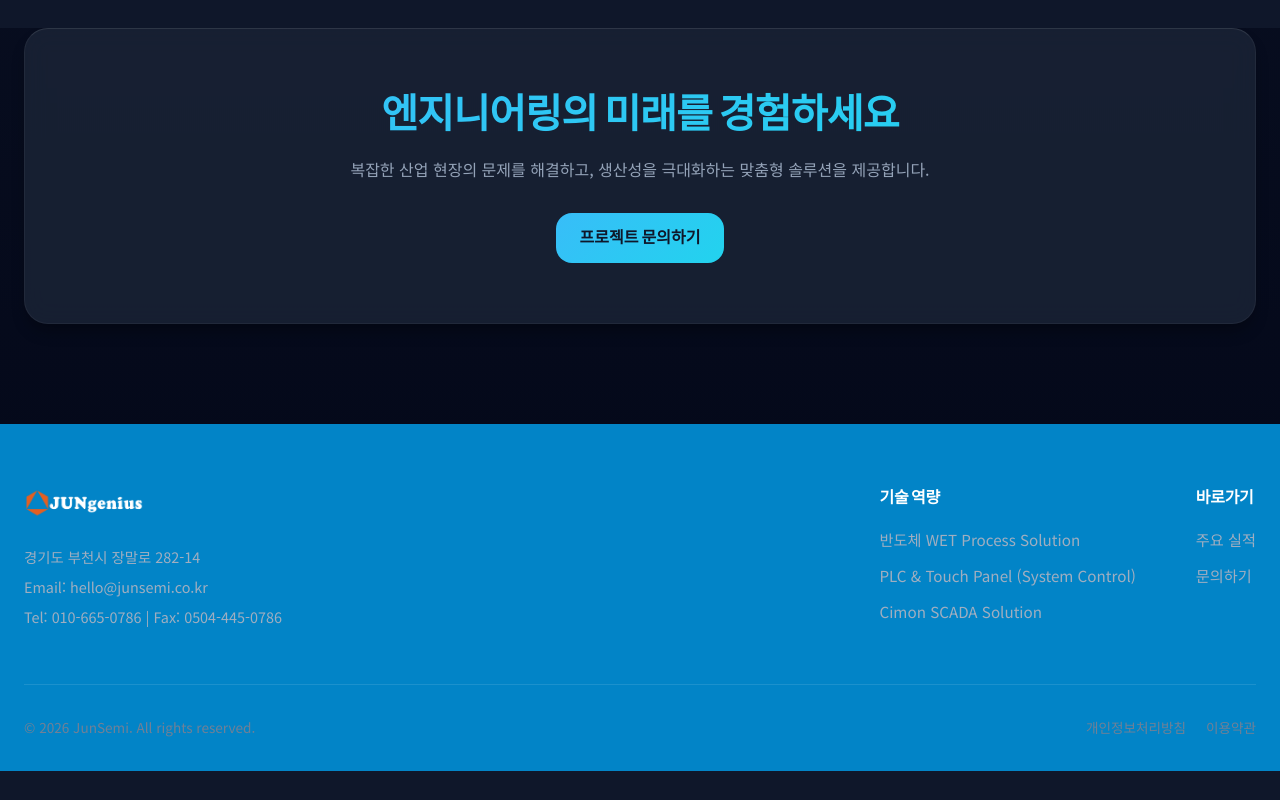
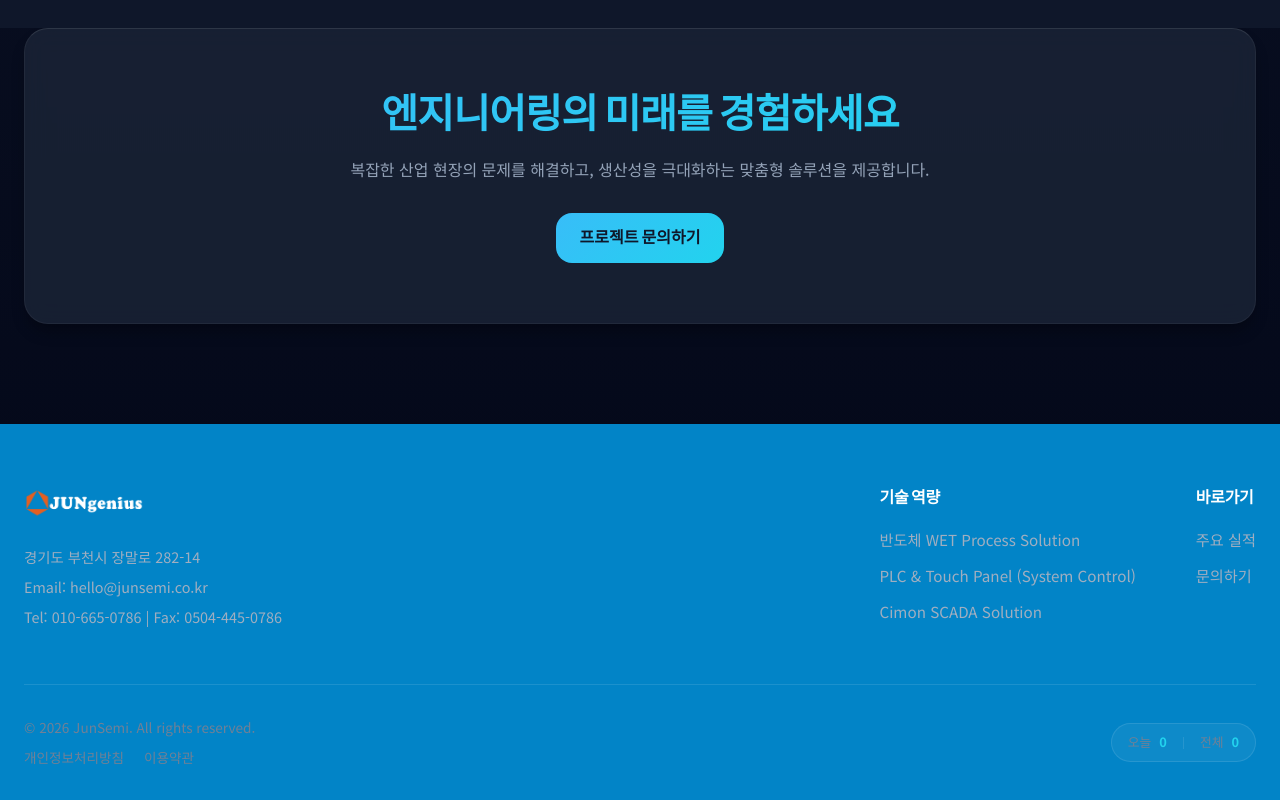
Before and after one commit to junsemi0786/junsemi-portfolio, a Next.js app: page / in a window 1280 px wide. Shown: the part 1129-1929 px from the top of the page. Before the commit the page ends 1900 px from the top, so only its background shows below. Built offline with nearby package versions, Linux system fonts and the light colour scheme; no server answers; the database is empty.

Commit message:
방문자카운터 추가

```diff
--- a/package.json
+++ b/package.json
@@ -9,6 +9,7 @@
     "lint": "eslint"
   },
   "dependencies": {
+    "@vercel/kv": "^3.0.0",
     "next": "16.1.4",
     "nodemailer": "^7.0.13",
     "react": "19.2.3",
--- /dev/null
+++ b/src/app/api/stats/route.ts
@@ -0,0 +1,32 @@
+import { NextRequest, NextResponse } from 'next/server';
+import { getVisitorStats, incrementVisitorStats } from '@/lib/visitor-stats';
+
+export async function GET(request: NextRequest) {
+    // 쿠키 확인 (중복 방문 방지)
+    const cookieName = 'has_visited_today';
+    const hasVisited = request.cookies.get(cookieName);
+
+    let stats;
+
+    if (!hasVisited) {
+        // 처음 방문인 경우 카운트 증가
+        stats = await incrementVisitorStats();
+    } else {
+        // 이미 방문한 경우 현재 수치만 조회
+        stats = await getVisitorStats();
+    }
+
+    const response = NextResponse.json(stats);
+
+    // 방문 여부 쿠키 설정 (24시간 유효)
+    if (!hasVisited) {
+        response.cookies.set(cookieName, 'true', {
+            maxAge: 60 * 60 * 24, // 24시간
+            path: '/',
+            httpOnly: true,
+            sameSite: 'lax',
+        });
+    }
+
+    return response;
+}
--- a/src/components/layout/Footer.module.css
+++ b/src/components/layout/Footer.module.css
@@ -71,8 +71,17 @@
     padding-top: 32px;
     display: flex;
     justify-content: space-between;
+    align-items: center;
     color: #718096;
     font-size: 0.85rem;
+    flex-wrap: wrap;
+    gap: 20px;
+}
+
+.copyrightInfo {
+    display: flex;
+    flex-direction: column;
+    gap: 8px;
 }
 
 .legal {
--- a/src/components/layout/Footer.tsx
+++ b/src/components/layout/Footer.tsx
@@ -1,6 +1,7 @@
 import Link from 'next/link';
 import Image from 'next/image';
 import styles from './Footer.module.css';
+import VisitorCounter from './VisitorCounter';
 
 import { getExpertiseList } from '@/lib/expertise-db';
 
@@ -51,10 +52,15 @@ export default async function Footer() {
                 </div>
 
                 <div className={styles.bottomSection}>
-                    <p>&copy; {currentYear} JunSemi. All rights reserved.</p>
-                    <div className={styles.legal}>
-                        <Link href="/privacy">개인정보처리방침</Link>
-                        <Link href="/terms">이용약관</Link>
+                    <div className={styles.copyrightInfo}>
+                        <p>&copy; {currentYear} JunSemi. All rights reserved.</p>
+                        <div className={styles.legal}>
+                            <Link href="/privacy">개인정보처리방침</Link>
+                            <Link href="/terms">이용약관</Link>
+                        </div>
+                    </div>
+                    <div className={styles.visitorSection}>
+                        <VisitorCounter />
                     </div>
                 </div>
             </div>
--- /dev/null
+++ b/src/components/layout/VisitorCounter.module.css
@@ -0,0 +1,49 @@
+.container {
+  display: flex;
+  align-items: center;
+  gap: 16px;
+  background-color: rgba(255, 255, 255, 0.05);
+  padding: 8px 16px;
+  border-radius: 20px;
+  border: 1px solid rgba(255, 255, 255, 0.1);
+  font-size: 0.8rem;
+  color: #a0aec0;
+  width: fit-content;
+}
+
+.statItem {
+  display: flex;
+  align-items: center;
+  gap: 8px;
+}
+
+.label {
+  font-weight: 500;
+  color: #718096;
+}
+
+.value {
+  font-family: var(--font-noto-sans-kr);
+  font-weight: 700;
+  color: var(--color-accent, #4299e1);
+}
+
+.divider {
+  width: 1px;
+  height: 12px;
+  background-color: rgba(255, 255, 255, 0.1);
+}
+
+.skeleton {
+  width: 120px;
+  height: 20px;
+  background: linear-gradient(90deg, rgba(255,255,255,0.05) 25%, rgba(255,255,255,0.1) 50%, rgba(255,255,255,0.05) 75%);
+  background-size: 200% 100%;
+  animation: loading 1.5s infinite;
+  border-radius: 10px;
+}
+
+@keyframes loading {
+  0% { background-position: 200% 0; }
+  100% { background-position: -200% 0; }
+}
--- /dev/null
+++ b/src/components/layout/VisitorCounter.tsx
@@ -0,0 +1,56 @@
+'use client';
+
+import { useEffect, useState } from 'react';
+import styles from './VisitorCounter.module.css';
+
+interface Stats {
+    total: number;
+    today: number;
+}
+
+export default function VisitorCounter() {
+    const [stats, setStats] = useState<Stats | null>(null);
+    const [loading, setLoading] = useState(true);
+
+    useEffect(() => {
+        async function fetchStats() {
+            try {
+                const res = await fetch('/api/stats', { cache: 'no-store' });
+                if (res.ok) {
+                    const data = await res.json();
+                    setStats(data);
+                }
+            } catch (error) {
+                console.error('Failed to load visitor stats:', error);
+            } finally {
+                setLoading(false);
+            }
+        }
+
+        fetchStats();
+    }, []);
+
+    if (loading) {
+        return (
+            <div className={styles.container}>
+                <div className={styles.skeleton}></div>
+            </div>
+        );
+    }
+
+    if (!stats) return null;
+
+    return (
+        <div className={styles.container}>
+            <div className={styles.statItem}>
+                <span className={styles.label}>오늘</span>
+                <span className={styles.value}>{stats.today.toLocaleString()}</span>
+            </div>
+            <div className={styles.divider}></div>
+            <div className={styles.statItem}>
+                <span className={styles.label}>전체</span>
+                <span className={styles.value}>{stats.total.toLocaleString()}</span>
+            </div>
+        </div>
+    );
+}
--- /dev/null
+++ b/src/lib/visitor-stats.ts
@@ -0,0 +1,63 @@
+import { kv } from '@vercel/kv';
+
+export interface VisitorStats {
+    total: number;
+    today: number;
+}
+
+/**
+ * 오늘 날짜를 YYYY-MM-DD 형식으로 반환합니다 (KST 기준)
+ */
+function getTodayKey() {
+    const now = new Date();
+    // 한국 시간(KST) 보정
+    const kstOffset = 9 * 60 * 60 * 1000;
+    const kstDate = new Date(now.getTime() + kstOffset);
+    return `daily_visitors:${kstDate.toISOString().split('T')[0]}`;
+}
+
+const TOTAL_KEY = 'total_visitors';
+
+export async function getVisitorStats(): Promise<VisitorStats> {
+    const todayKey = getTodayKey();
+
+    try {
+        // 다중 조회를 위해 mget 사용 가능하지만 간단히 개별 호출
+        const [total, today] = await Promise.all([
+            kv.get<number>(TOTAL_KEY),
+            kv.get<number>(todayKey)
+        ]);
+
+        return {
+            total: total || 0,
+            today: today || 0
+        };
+    } catch (error) {
+        console.error('Failed to fetch visitor stats:', error);
+        // Vercel KV가 설정되지 않은 로컬 환경 등에서는 0 반환
+        return { total: 0, today: 0 };
+    }
+}
+
+export async function incrementVisitorStats(): Promise<VisitorStats> {
+    const todayKey = getTodayKey();
+
+    try {
+        // 전체 카운트와 오늘 카운트 동시 증감
+        const [newTotal, newToday] = await Promise.all([
+            kv.incr(TOTAL_KEY),
+            kv.incr(todayKey)
+        ]);
+
+        // 당일 카운터는 평생 보관하기보다 2일 정도 후 만료되게 설정 가능 (옵션)
+        // await kv.expire(todayKey, 60 * 60 * 48);
+
+        return {
+            total: Number(newTotal),
+            today: Number(newToday)
+        };
+    } catch (error) {
+        console.error('Failed to increment visitor stats:', error);
+        return { total: 0, today: 0 };
+    }
+}
```
Also changed, not shown: 1 other file (tests, documents, lock files or other folders).
